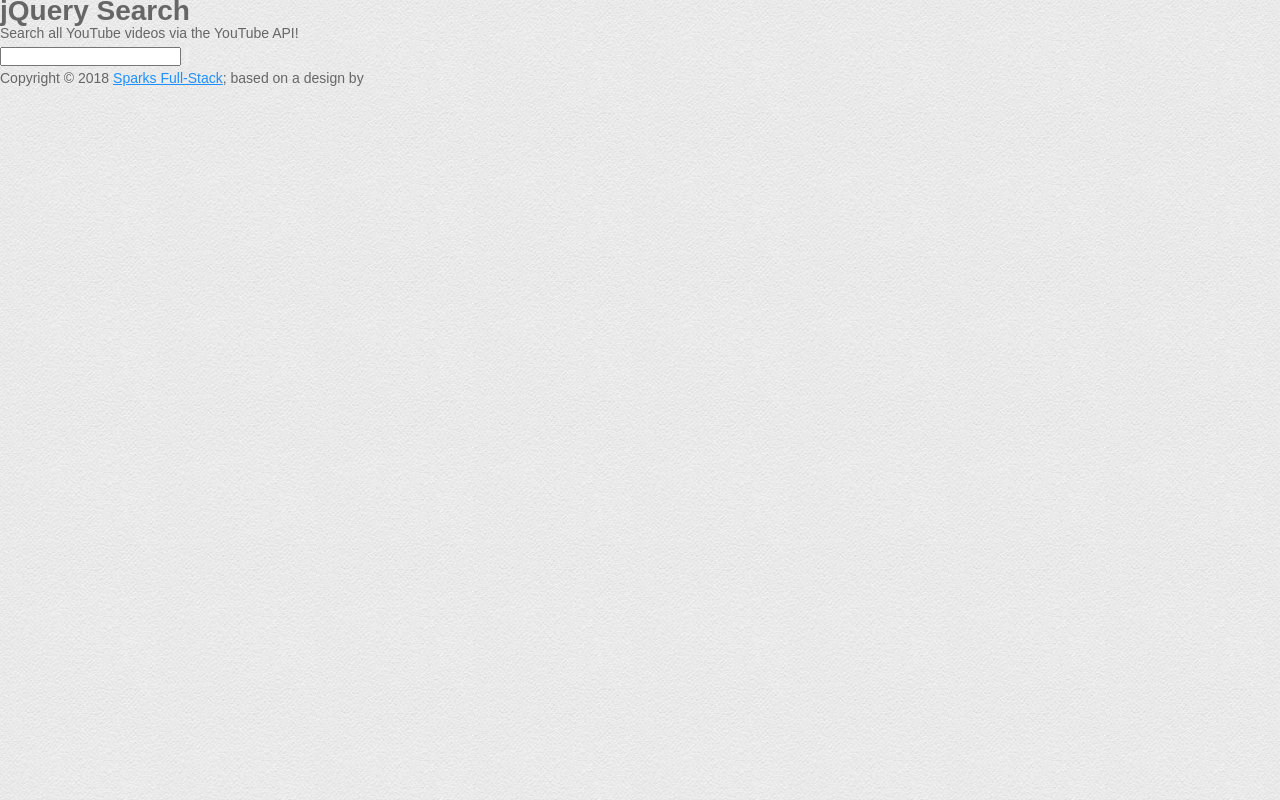
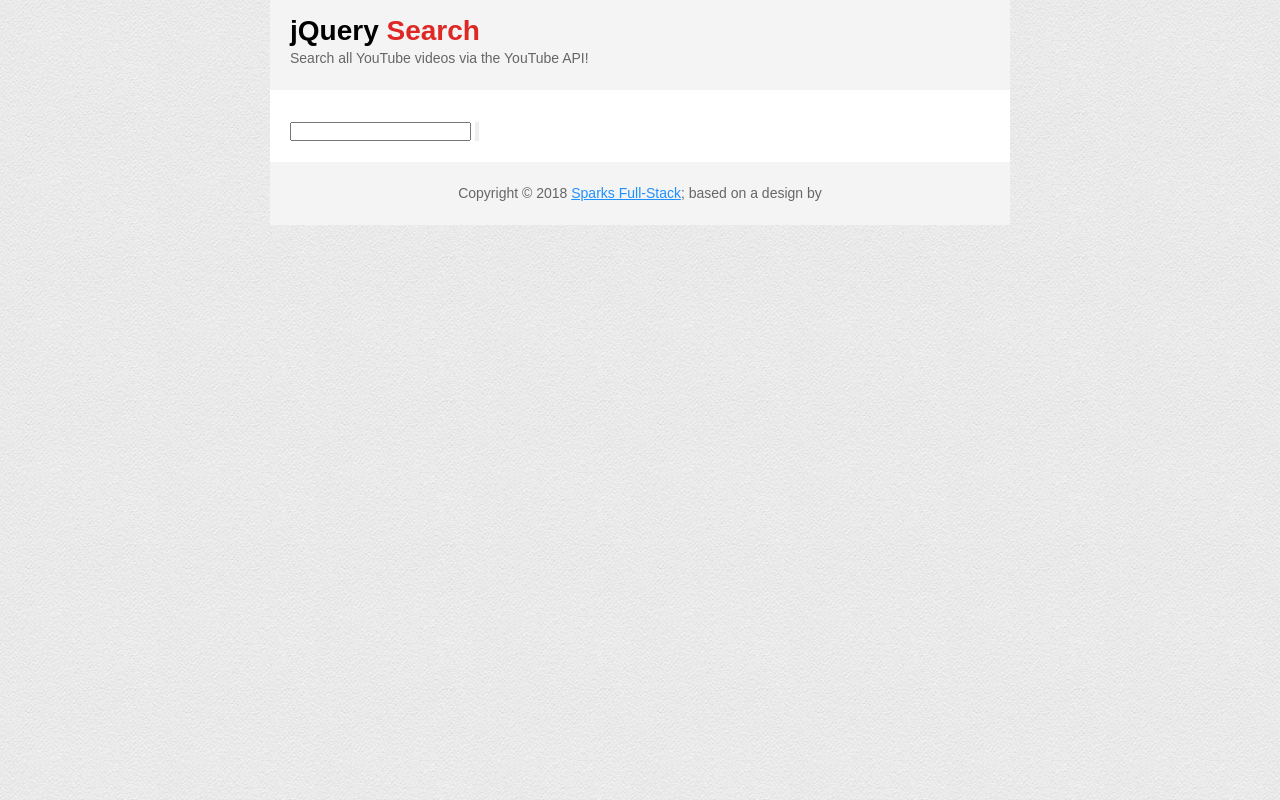
Before and after one commit to SparksFullStack/jquery-search-engine, a plain HTML site: page index.html in a window 1280 px wide. Drawn offline with nearby package versions, Linux system fonts and the light colour scheme.

Commit message:
styling finished--adding JS functionality next

```diff
--- a/css/style.css
+++ b/css/style.css
@@ -19,6 +19,36 @@ a {
 
 .container {
     width: 740px;
+    background-color: #fff;
+    margin: auto;
+}
+
+.clearfix {
+    clear: both;
+}
+
+header {
+    padding: 20px 20px;
+    background: #f4f4f4;
+}
+
+header h1 {
+    color: #000;
+    margin-bottom: 5px;
+}
+
+header span {
+    color: #dd2826;
+}
+
+section {
+    padding: 30px 20px 20px 20px;
+}
+
+footer {
+    padding: 20px;
+    background-color: #f4f4f4;
+    text-align: center;
 }
 
 #footer-link {
```
